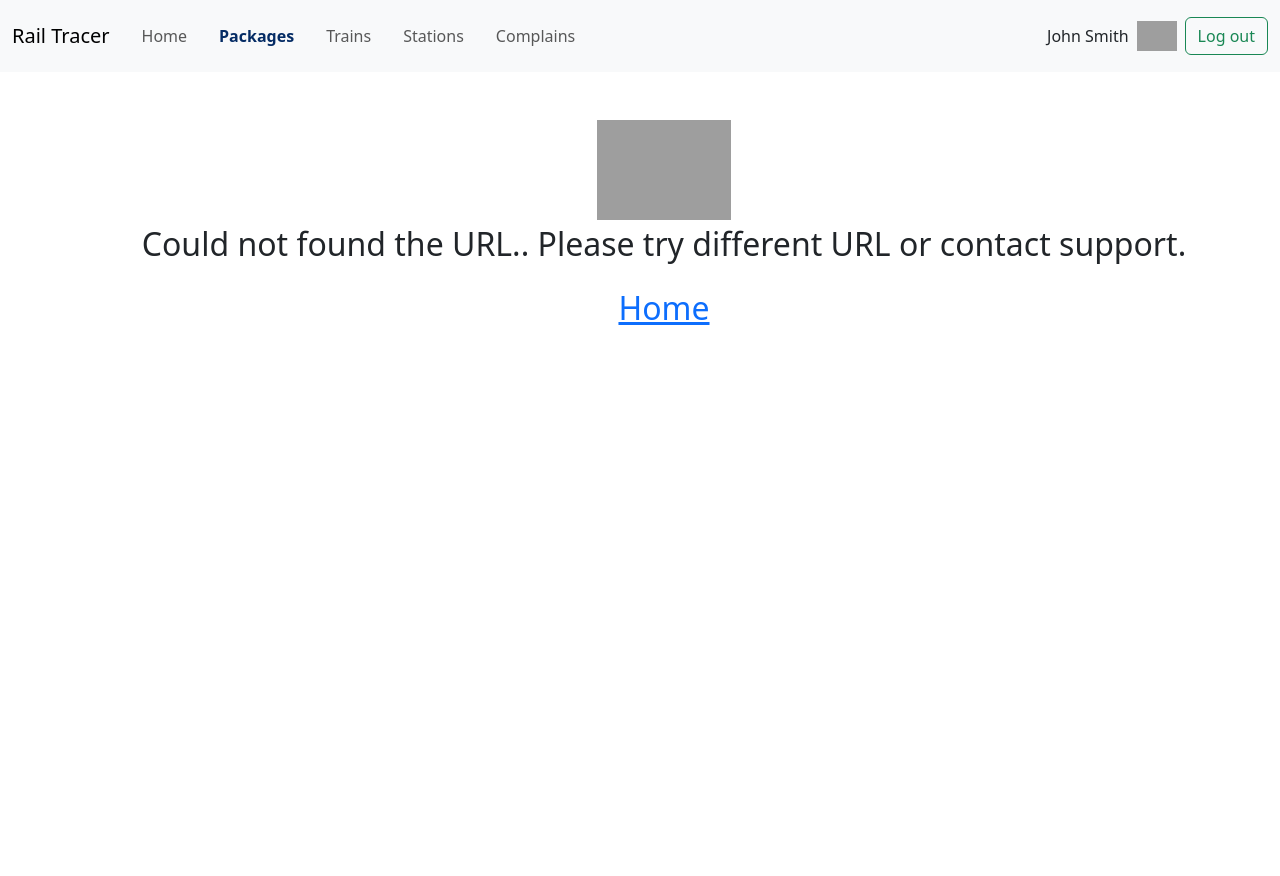
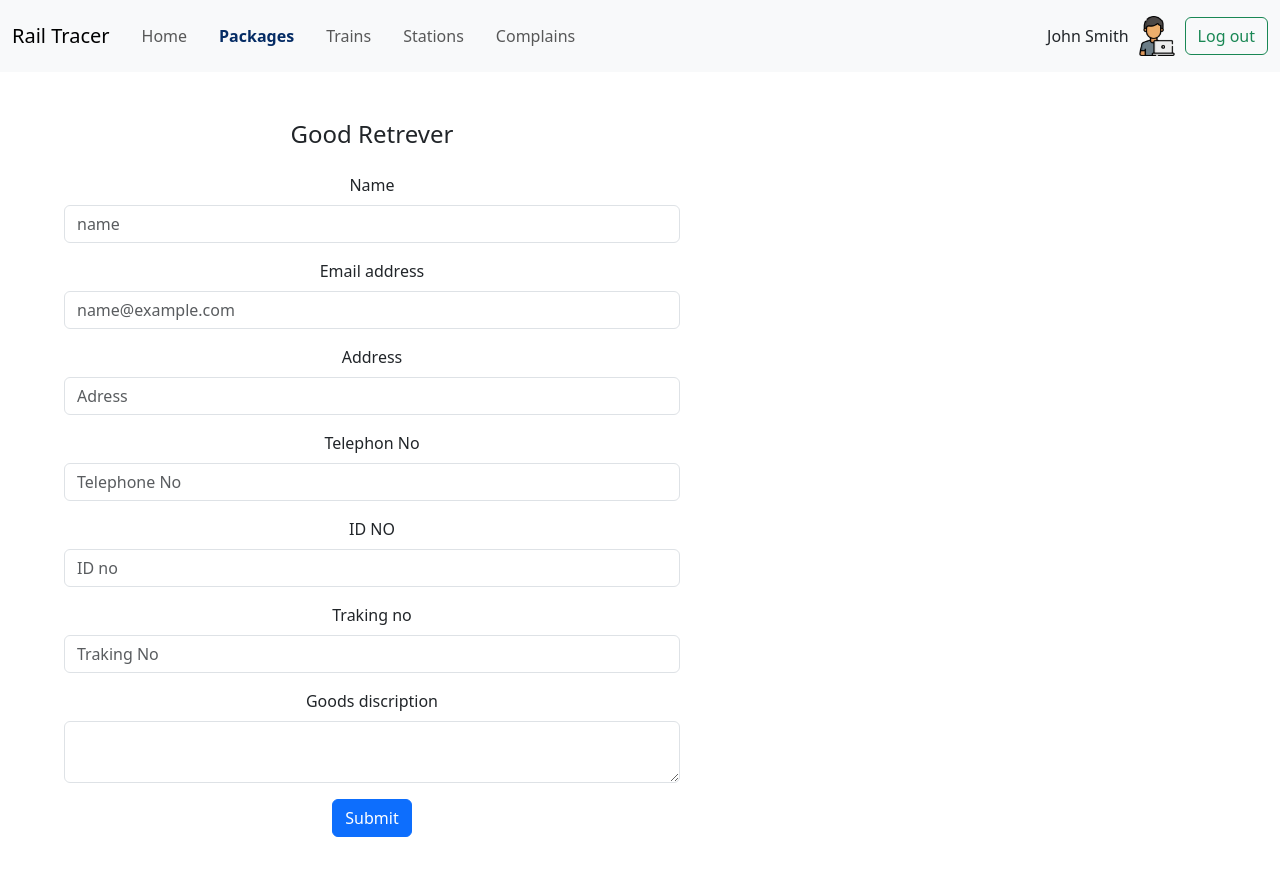
Before and after one commit to Chamalka1/Railtracer-FE, a React (Create React App) app: page /packages/new in a window 1280 px wide. Before the commit this address had no page. Shown: the top 876 px of the page. Before the commit the page ends 800 px from the top, so only its background shows below. Built offline with nearby package versions, Linux system fonts and the light colour scheme; grey boxes are pictures that could not be loaded.

Commit message:
package ui routing and component structure

```diff
--- a/src/App.jsx
+++ b/src/App.jsx
@@ -12,6 +12,8 @@ import { NavBar } from "./pages/components/NavBar";
 import { ErrorNotFound } from "./pages/components/ErrorNotFound";
 import { Package } from "./pages/Package/Package";
 import { CreateStation } from "./pages/TrainStation/CreateStaion";
+import { CreatePackage } from "./pages/Package/CreatePackage";
+
 
 function App() {
   return (
@@ -30,6 +32,7 @@ function App() {
             <Route path="/csupport" element={<Csupport />} />
             <Route path="/complains" element={<Complain />} />
             <Route path="/packages" element={<Package />} />
+            <Route path="/packages/new" element={<CreatePackage />} />
             <Route path="*" element={<ErrorNotFound />} />
           </Routes>
         </div>
--- /dev/null
+++ b/src/pages/Package/CreatePackage.jsx
@@ -0,0 +1,100 @@
+import React from 'react'
+
+export const CreatePackage = () => {
+  return (
+    <div className="w-50 m-3">
+      <div>
+        <h4 className="mb-4">Good Retrever</h4>
+      </div>
+      <div>
+        <div className="mb-3">
+          <label for="exampleFormControlInput1" className="form-label">
+            Name
+          </label>
+          <input
+            type="Name"
+            className="form-control"
+            id="exampleFormControlInput1"
+            placeholder="name"
+          ></input>
+        </div>
+
+        <div className="mb-3">
+          <label for="exampleFormControlInput1" className="form-label">
+            Email address
+          </label>
+          <input
+            type="email"
+            className="form-control"
+            id="exampleFormControlInput1"
+            placeholder="name@example.com"
+          ></input>
+        </div>
+
+        <div className="mb-3">
+          <label for="exampleFormControlInput1" className="form-label">
+            Address
+          </label>
+          <input
+            type="Name"
+            className="form-control"
+            id="exampleFormControlInput1"
+            placeholder="Adress"
+          ></input>
+        </div>
+
+        <div className="mb-3">
+          <label for="exampleFormControlInput1" className="form-label">
+            Telephon No
+          </label>
+          <input
+            type="Name"
+            className="form-control"
+            id="exampleFormControlInput1"
+            placeholder="Telephone No"
+          ></input>
+        </div>
+
+        <div className="mb-3">
+          <label for="exampleFormControlInput1" className="form-label">
+            ID NO
+          </label>
+          <input
+            type="Name"
+            className="form-control"
+            id="exampleFormControlInput1"
+            placeholder="ID no"
+          ></input>
+        </div>
+
+        <div className="mb-3">
+          <label for="exampleFormControlInput1" className="form-label">
+            Traking no
+          </label>
+          <input
+            type="Name"
+            className="form-control"
+            id="exampleFormControlInput1"
+            placeholder="Traking No"
+          ></input>
+        </div>
+
+        <div className="mb-3">
+          <label for="exampleFormControlTextarea1" className="form-label">
+            {" "}
+            Goods discription
+          </label>
+          <textarea
+            className="form-control"
+            id="exampleFormControlTextarea1"
+            rows="Goods discription"
+          ></textarea>
+        </div>
+
+        <div className="mb-5">
+          <input className="btn btn-primary" type="submit" value="Submit" />
+        </div>
+      </div>
+    </div>
+  );
+}
--- a/src/pages/Package/Package.jsx
+++ b/src/pages/Package/Package.jsx
@@ -1,5 +1,7 @@
 import React from "react";
 
 export const Package = () => {
-  return <div>Package</div>;
+  return (
+    <div>Packages</div>
+  );
 };
```
Also changed, not shown: src/pages/services/complainApi.js (added, +30 -0 lines), src/pages/services/packageApi.js (added, +30 -0 lines), public/user.png (added), src/pages/GoodRetrever/GoodRetreve.css (deleted).
